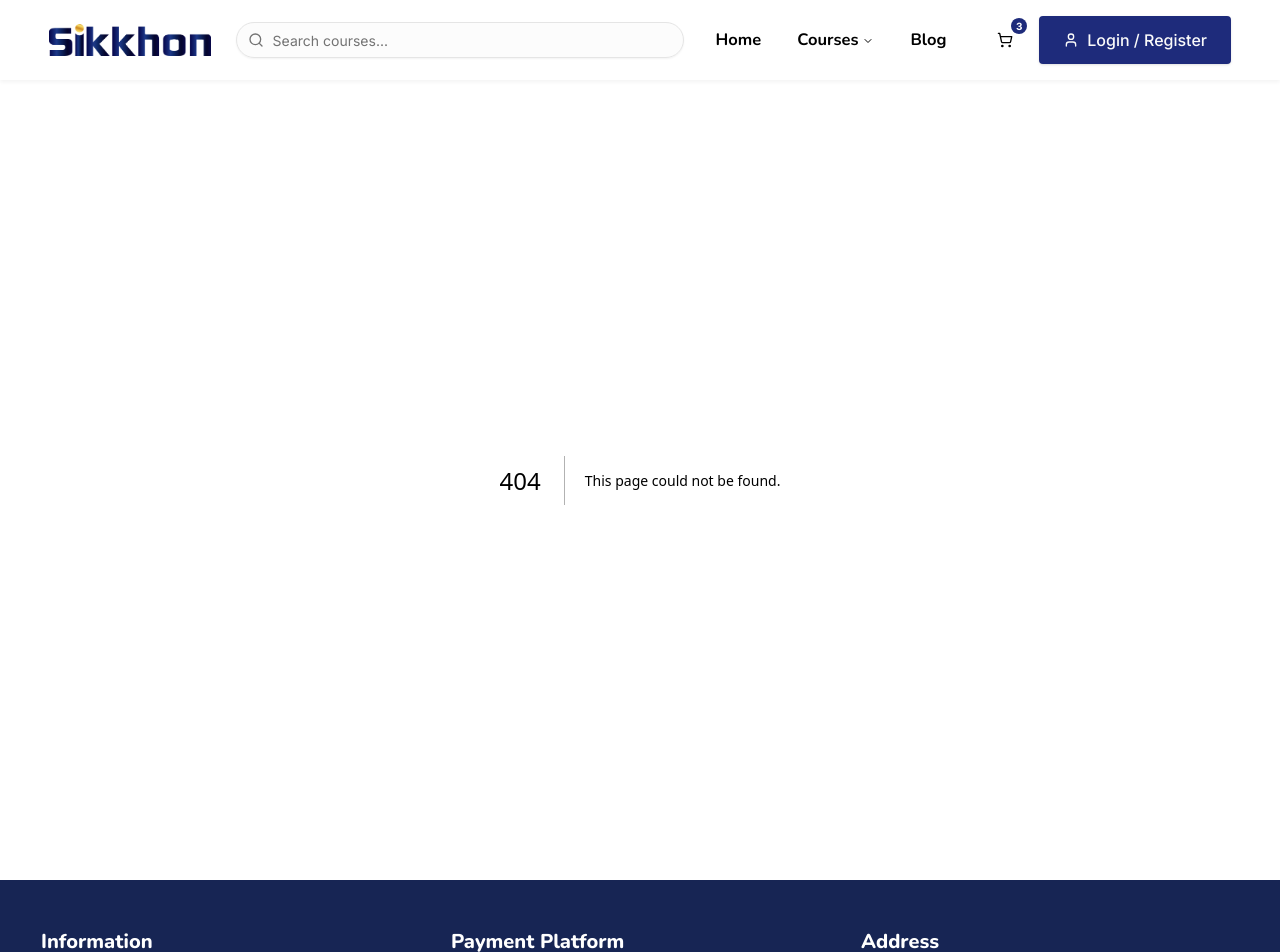
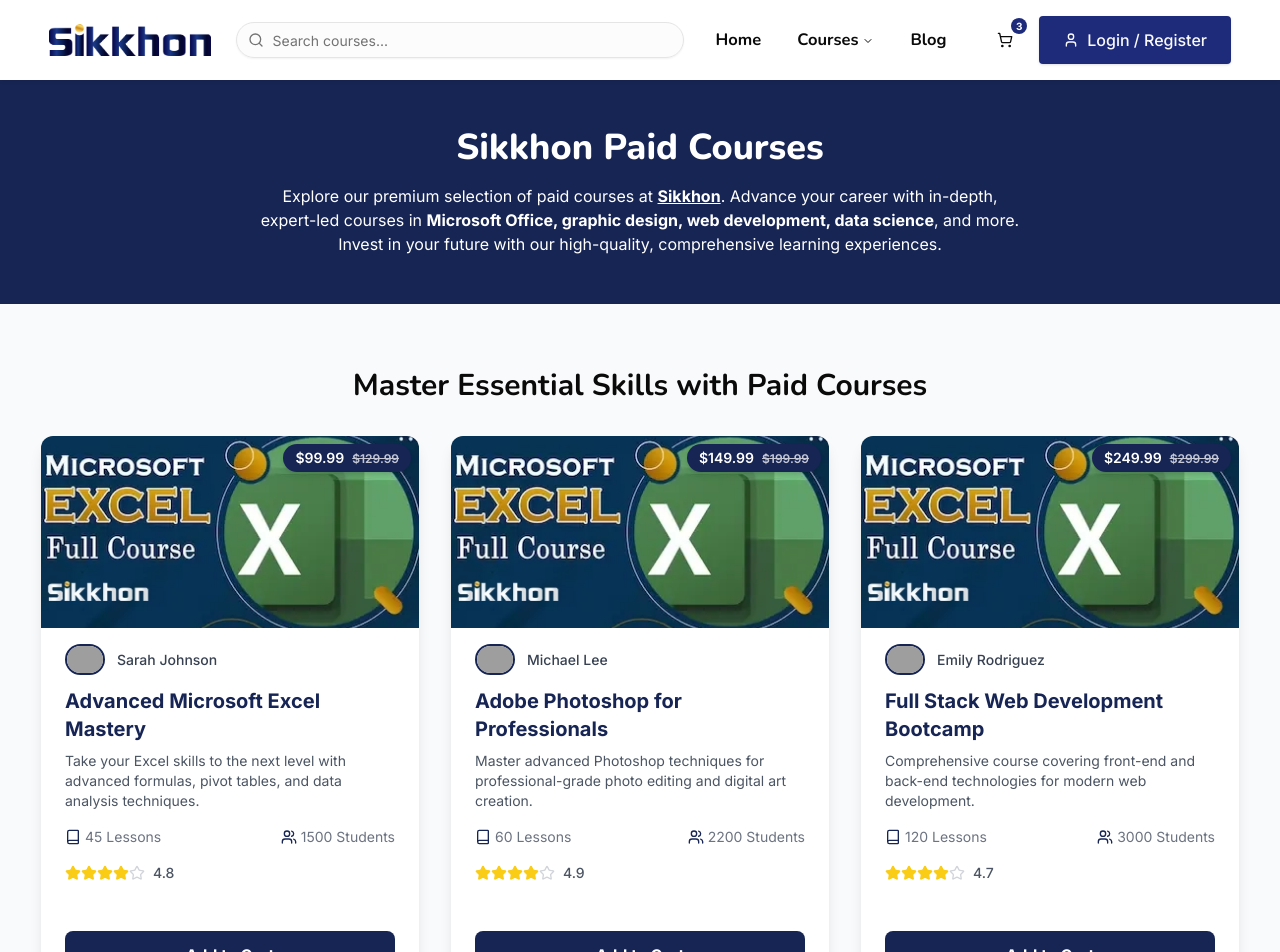
Before and after one commit to shishir1337/sikkhon-new, a Next.js app in the folder frontendnew/: page /paid-courses in a window 1280 px wide. Before the commit this address had no page. Shown: the top 952 px of the page. Built offline with nearby package versions, Linux system fonts and the light colour scheme; grey boxes are pictures that could not be loaded.

Commit message:
ADD: Free course and Paid Course Page

```diff
--- /dev/null
+++ b/frontendnew/src/app/free-courses/page.tsx
@@ -0,0 +1,63 @@
+import type { Metadata } from "next"
+import Link from "next/link"
+import { Nunito } from "next/font/google"
+import CourseCard from "@/components/CourseCard"
+import { freeCourses } from "@/data/freeCourses"
+
+const nunito = Nunito({ subsets: ["latin"] })
+
+export const metadata: Metadata = {
+  title: "Sikkhon Free Courses",
+  description:
+    "Discover a range of free online courses at Sikkhon, including Microsoft Office classes like Excel, Word, PowerPoint, Outlook etc, graphic design, and Adobe courses in bangla. Enhance your skills with free Microsoft classes online and unlock new opportunities. Start learning for free today and boost your career with top-quality, user-friendly courses.",
+}
+
+export default function FreeCoursesPage() {
+  return (
+    <div className="bg-gray-50 min-h-screen">
+      {/* Title Section */}
+      <div className="bg-blue-950 py-12">
+        <div className="container mx-auto px-4">
+          <h1 className={`${nunito.className} text-4xl font-extrabold text-white text-center mb-4`}>
+            Sikkhon Free Courses
+          </h1>
+          <p className="text-white text-center max-w-3xl mx-auto">
+            Discover a range of free online courses at{" "}
+            <strong>
+              <a href="https://sikkhon.com/" target="_blank" rel="noreferrer noopener" className="underline">
+                Sikkhon
+              </a>
+            </strong>
+            , including <strong>Microsoft Office classes like Excel, Word, PowerPoint, Outlook etc</strong>,{" "}
+            <strong>graphic design</strong>, and <strong>Adobe courses</strong> in bangla. Enhance your skills with{" "}
+            <strong>free Microsoft classes online</strong> and unlock new opportunities. Start learning for free today
+            and boost your career with top-quality, user-friendly courses.
+          </p>
+        </div>
+      </div>
+
+      {/* Courses Section */}
+      <div className="container mx-auto px-4 py-16">
+        <h2 className={`${nunito.className} text-3xl font-bold text-center mb-8`}>
+          Boost Your Skills with Free Online Courses
+        </h2>
+        <div className="grid grid-cols-1 md:grid-cols-2 lg:grid-cols-3 gap-8">
+          {freeCourses.slice(0, 6).map((course) => (
+            <CourseCard key={course.id} {...course} />
+          ))}
+        </div>
+
+        {/* Bottom Message */}
+        <div className="mt-16 text-center">
+          <p className={`${nunito.className} text-lg text-gray-700`}>
+            Get the most dedicated consultation for your life-changing course. Earn a certification for your effort and
+            passion.{" "}
+            <Link href="/dashboard" className="text-blue-950 font-semibold hover:underline">
+              Join Free Now
+            </Link>
+          </p>
+        </div>
+      </div>
+    </div>
+  )
+}
--- /dev/null
+++ b/frontendnew/src/app/paid-courses/page.tsx
@@ -0,0 +1,62 @@
+import type { Metadata } from "next"
+import Link from "next/link"
+import { Nunito } from "next/font/google"
+import CourseCard from "@/components/CourseCard"
+import { paidCourses } from "@/data/paidCourses"
+
+const nunito = Nunito({ subsets: ["latin"] })
+
+export const metadata: Metadata = {
+  title: "Sikkhon Paid Courses",
+  description:
+    "Explore our premium selection of paid courses at Sikkhon. Advance your career with in-depth, expert-led courses in Microsoft Office, graphic design, web development, data science, and more. Invest in your future with our high-quality, comprehensive learning experiences.",
+}
+
+export default function PaidCoursesPage() {
+  return (
+    <div className="bg-gray-50 min-h-screen">
+      {/* Title Section */}
+      <div className="bg-blue-950 py-12">
+        <div className="container mx-auto px-4">
+          <h1 className={`${nunito.className} text-4xl font-extrabold text-white text-center mb-4`}>
+            Sikkhon Paid Courses
+          </h1>
+          <p className="text-white text-center max-w-3xl mx-auto">
+            Explore our premium selection of paid courses at{" "}
+            <strong>
+              <a href="https://sikkhon.com/" target="_blank" rel="noreferrer noopener" className="underline">
+                Sikkhon
+              </a>
+            </strong>
+            . Advance your career with in-depth, expert-led courses in{" "}
+            <strong>Microsoft Office, graphic design, web development, data science</strong>, and more. Invest in your
+            future with our high-quality, comprehensive learning experiences.
+          </p>
+        </div>
+      </div>
+
+      {/* Courses Section */}
+      <div className="container mx-auto px-4 py-16">
+        <h2 className={`${nunito.className} text-3xl font-bold text-center mb-8`}>
+          Master Essential Skills with Paid Courses
+        </h2>
+        <div className="grid grid-cols-1 md:grid-cols-2 lg:grid-cols-3 gap-8">
+          {paidCourses.map((course) => (
+            <CourseCard key={course.id} {...course} />
+          ))}
+        </div>
+
+        {/* Bottom Message */}
+        <div className="mt-16 text-center">
+          <p className={`${nunito.className} text-lg text-gray-700`}>
+            Invest in your future with our premium courses. Get personalized support and earn industry-recognized
+            certifications.{" "}
+            <Link href="/dashboard" className="text-blue-950 font-semibold hover:underline">
+              Enroll Now
+            </Link>
+          </p>
+        </div>
+      </div>
+    </div>
+  )
+}
--- a/frontendnew/src/components/header.tsx
+++ b/frontendnew/src/components/header.tsx
@@ -77,14 +77,14 @@ const Header = () => {
                       </h4>
                     </Link>
                     <Link
-                      href="/courses/free"
+                      href="/free-courses"
                       className={`block text-sm text-muted-foreground hover:text-brand-blue transition-colors cursor-pointer ${nunito.className}`}
                       onClick={() => setIsSheetOpen(false)}
                     >
                       Free Courses
                     </Link>
                     <Link
-                      href="/courses/paid"
+                      href="/paid-courses"
                       className={`block text-sm text-muted-foreground hover:text-brand-blue transition-colors cursor-pointer ${nunito.className}`}
                       onClick={() => setIsSheetOpen(false)}
                     >
@@ -165,8 +165,8 @@ const Header = () => {
                   </Link>
                   <NavigationMenuContent className="w-[200px]">
                     <ul className="grid w-[200px] gap-3 p-4">
-                      <ListItem title="Free Courses" href="/courses/free" />
-                      <ListItem title="Paid Courses" href="/courses/paid" />
+                      <ListItem title="Free Courses" href="/free-courses" />
+                      <ListItem title="Paid Courses" href="/paid-courses" />
                     </ul>
                   </NavigationMenuContent>
                 </NavigationMenuItem>
--- /dev/null
+++ b/frontendnew/src/data/paidCourses.ts
@@ -0,0 +1,109 @@
+import type { Course } from "./courses"
+
+export const paidCourses: Course[] = [
+  {
+    id: "advanced-excel-mastery",
+    thumbnail: "/Excel_Course_Banner.webp",
+    regularPrice: 129.99,
+    discountedPrice: 99.99,
+    instructor: {
+      name: "Sarah Johnson",
+      avatar: "https://avatar.iran.liara.run/public/3",
+    },
+    title: "Advanced Microsoft Excel Mastery",
+    description:
+      "Take your Excel skills to the next level with advanced formulas, pivot tables, and data analysis techniques.",
+    totalLessons: 45,
+    enrolledStudents: 1500,
+    rating: 4.8,
+    category: "Office Skills",
+    releaseDate: "2024-10-20",
+  },
+  {
+    id: "photoshop-for-professionals",
+    thumbnail: "/Excel_Course_Banner.webp",
+    regularPrice: 199.99,
+    discountedPrice: 149.99,
+    instructor: {
+      name: "Michael Lee",
+      avatar: "https://avatar.iran.liara.run/public/4",
+    },
+    title: "Adobe Photoshop for Professionals",
+    description: "Master advanced Photoshop techniques for professional-grade photo editing and digital art creation.",
+    totalLessons: 60,
+    enrolledStudents: 2200,
+    rating: 4.9,
+    category: "Graphic Design",
+    releaseDate: "2024-10-20",
+  },
+  {
+    id: "web-development-bootcamp",
+    thumbnail: "/Excel_Course_Banner.webp",
+    regularPrice: 299.99,
+    discountedPrice: 249.99,
+    instructor: {
+      name: "Emily Rodriguez",
+      avatar: "https://avatar.iran.liara.run/public/5",
+    },
+    title: "Full Stack Web Development Bootcamp",
+    description: "Comprehensive course covering front-end and back-end technologies for modern web development.",
+    totalLessons: 120,
+    enrolledStudents: 3000,
+    rating: 4.7,
+    category: "Web Development",
+    releaseDate: "2024-10-20",
+  },
+  {
+    id: "data-science-with-python",
+    thumbnail: "/Excel_Course_Banner.webp",
+    regularPrice: 249.99,
+    discountedPrice: 199.99,
+    instructor: {
+      name: "Dr. Alex Chen",
+      avatar: "https://avatar.iran.liara.run/public/6",
+    },
+    title: "Data Science and Machine Learning with Python",
+    description:
+      "Learn to analyze data, create predictive models, and leverage machine learning algorithms using Python.",
+    totalLessons: 90,
+    enrolledStudents: 2500,
+    rating: 4.8,
+    category: "Data Science",
+    releaseDate: "2024-10-20",
+  },
+  {
+    id: "digital-marketing-strategy",
+    thumbnail: "/Excel_Course_Banner.webp",
+    regularPrice: 179.99,
+    discountedPrice: 139.99,
+    instructor: {
+      name: "Sophia Wang",
+      avatar: "https://avatar.iran.liara.run/public/7",
+    },
+    title: "Digital Marketing Strategy and Implementation",
+    description: "Develop and execute effective digital marketing campaigns across various platforms and channels.",
+    totalLessons: 75,
+    enrolledStudents: 1800,
+    rating: 4.6,
+    category: "Marketing",
+    releaseDate: "2024-10-20",
+  },
+  {
+    id: "project-management-professional",
+    thumbnail: "/Excel_Course_Banner.webp",
+    regularPrice: 349.99,
+    discountedPrice: 299.99,
+    instructor: {
+      name: "David Brown",
+      avatar: "https://avatar.iran.liara.run/public/8",
+    },
+    title: "Project Management Professional (PMP) Certification Prep",
+    description:
+      "Comprehensive preparation for the PMP certification exam, covering all aspects of project management.",
+    totalLessons: 100,
+    enrolledStudents: 2000,
+    rating: 4.9,
+    category: "Business",
+    releaseDate: "2024-10-20",
+  },
+]
```
